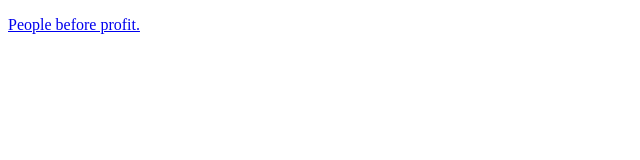
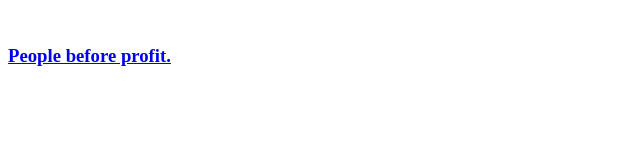
Before and after one commit to qdhj/redirect, a plain HTML site: page index.html in a window 1280 px wide. Shown: the whole page, without its empty margins (0-640 px from the left). Drawn offline with Linux system fonts and the light colour scheme.

Commit message:
Update index.html

```diff
--- a/index.html
+++ b/index.html
@@ -1,7 +1,7 @@
 <!DOCTYPE html>
 <html>
  <!-- what are you doing here? -->
-  <body>
-    <p><a href="https://theanarchistlibrary.org/library/donald-rooum-and-freedom-press-ed-what-is-anarchism-an-introduction#toc46">People before profit.</a></p>
+  <body><br>
+    <h3><a href="https://theanarchistlibrary.org/library/donald-rooum-and-freedom-press-ed-what-is-anarchism-an-introduction#toc46">People before profit.</a></h3>
   </body>
 </html>
```
